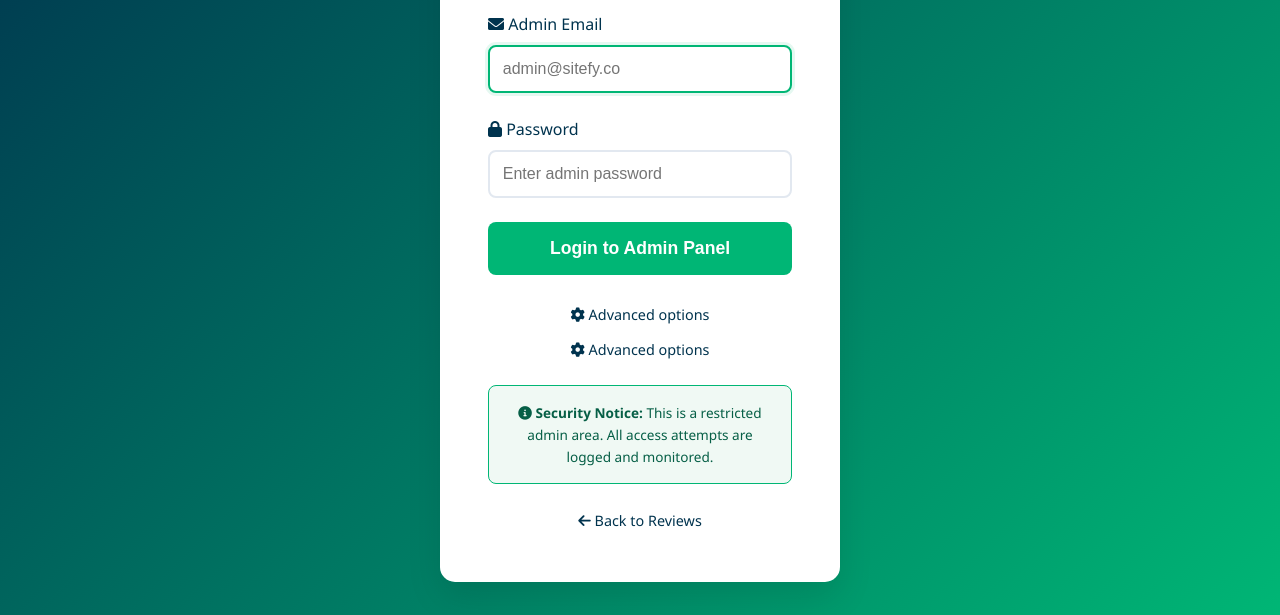
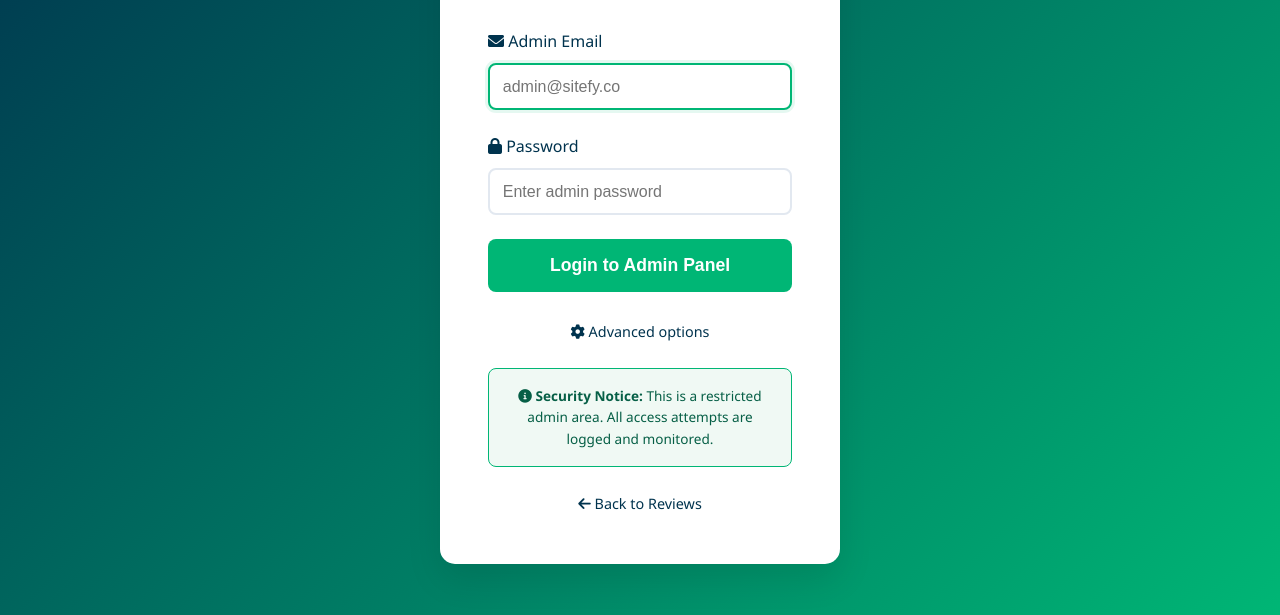
Before and after one commit to SitefyGit/Sitefy-Reviews, a website: page admin-login.html in a window 1280 px wide. Shown: the part 185-800 px from the top of the page. Drawn offline with Linux system fonts and the light colour scheme.

Commit message:
fix(admin-login): dedupe Advanced options, persist/prefill token, store before login

```diff
--- a/admin-login.html
+++ b/admin-login.html
@@ -210,9 +210,9 @@
                 </div>
             </button>
 
-            <div class="advanced" id="advContent">
-                <div class="advanced-toggle" id="advToggle"><i class="fas fa-cog"></i> Advanced options</div>
-                <div class="advanced-content">
+            <div class="advanced" id="advancedWrapper">
+                <div class="advanced-toggle" id="advancedToggle"><i class="fas fa-cog"></i> Advanced options</div>
+                <div class="advanced-content" id="advancedContent" style="display:none;">
                     <label style="display:block; margin: 0.4rem 0 0.2rem;">Admin API Token (optional)</label>
                     <input type="text" id="adminApiToken" placeholder="Paste ADMIN_DASHBOARD_TOKEN (production)">
                 </div>
@@ -233,23 +233,26 @@
 
     <script src="admin-auth.js"></script>
     <script>
-        // Inject advanced token UI under the form button
-        (function addAdvancedTokenField(){
-            const form = document.getElementById('loginForm');
-            const advanced = document.createElement('div');
-            advanced.className = 'advanced';
-            advanced.innerHTML = `
-                <div class="advanced-toggle" id="advToggle"><i class="fas fa-cog"></i> Advanced options</div>
-                <div class="advanced-content" id="advContent">
-                    <label style="display:block; margin: 0.4rem 0 0.2rem;">Admin API Token (optional)</label>
-                    <input type="text" id="adminApiToken" placeholder="Paste ADMIN_DASHBOARD_TOKEN (production)">
-                </div>`;
-            form.appendChild(advanced);
-            document.getElementById('advToggle').addEventListener('click',()=>{
-                const c = document.getElementById('advContent');
-                c.style.display = (c.style.display === 'block') ? 'none' : 'block';
-            });
+        // Toggle advanced content
+        document.getElementById('advancedToggle').addEventListener('click', () => {
+            const c = document.getElementById('advancedContent');
+            c.style.display = (c.style.display === 'block') ? 'none' : 'block';
+        });
+
+        // Prefill token if saved
+        (function prefillToken(){
+            const saved = localStorage.getItem('sitefy_admin_api_token');
+            if (saved) {
+                document.getElementById('adminApiToken').value = saved;
+            }
         })();
+
+        // Persist token on change
+        document.getElementById('adminApiToken').addEventListener('change', (e) => {
+            const v = (e.target.value || '').trim();
+            if (v) localStorage.setItem('sitefy_admin_api_token', v);
+            else localStorage.removeItem('sitefy_admin_api_token');
+        });
 
         document.getElementById('loginForm').addEventListener('submit', async function(e) {
             e.preventDefault();
@@ -283,11 +286,7 @@
                 if (result.success) {
                     successMessage.textContent = 'Login successful! Redirecting to admin panel...';
                     successMessage.style.display = 'block';
-
-                    // Redirect after short delay
-                    setTimeout(() => {
-                        window.location.href = 'admin.html';
-                    }, 1500);
+                    setTimeout(() => { window.location.href = 'admin.html'; }, 1200);
                 } else {
                     errorMessage.textContent = result.message || 'Invalid credentials. Please try again.';
                     errorMessage.style.display = 'block';
@@ -296,19 +295,16 @@
                 errorMessage.textContent = 'Login failed. Please try again.';
                 errorMessage.style.display = 'block';
             } finally {
-                // Reset button state
                 loginBtn.disabled = false;
                 loginText.style.display = 'inline';
                 loading.style.display = 'none';
             }
         });
 
-        // Check if already logged in
         if (adminAuth.isAuthenticated()) {
             window.location.href = 'admin.html';
         }
 
-        // Auto-focus email field
         document.getElementById('email').focus();
     </script>
 </body>
```
